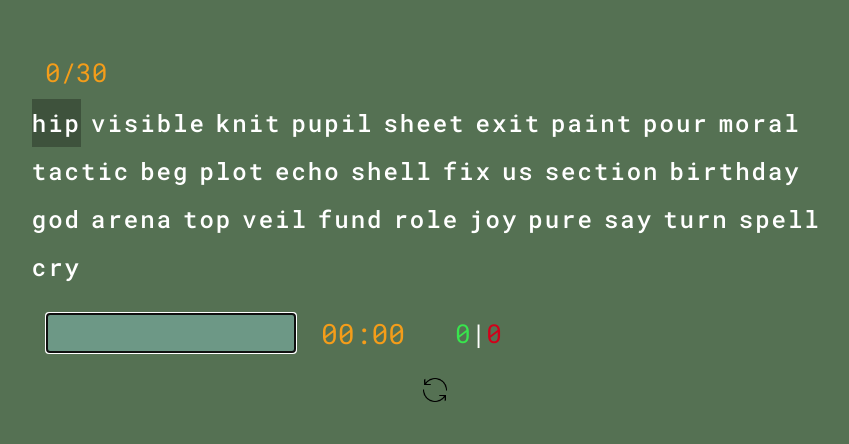
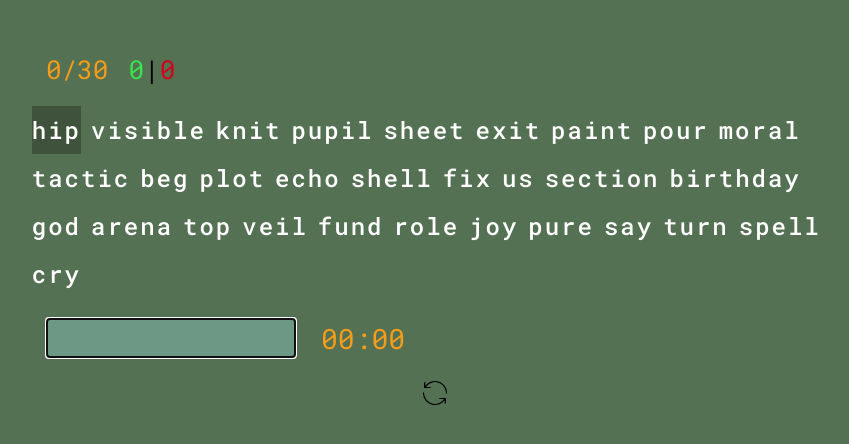
Before and after one commit to serkanisyapan/react-type, a React (Vite) app: page / in a window 1280 px wide. Shown: the part 170-614 px from the top of the page, without its empty margins (205-1054 px from the left). Built offline with nearby package versions, Linux system fonts and the light colour scheme.

Commit message:
refactoring

```diff
--- a/src/App.css
+++ b/src/App.css
@@ -74,18 +74,15 @@
 
 .word-count-board {
   align-self: start;
-  margin-left: 186px;
   font-family: Roboto Mono;
   font-size: 26px;
   color: #f49d1a;
-  margin-bottom: 10px;
 }
 
 .correct-wrong {
   font-family: Roboto Mono;
   font-size: 26px;
-  margin-left: 25px;
-  padding: 5px 25px;
+  margin-left: 20px;
 }
 
 .refresh-button img {
@@ -111,6 +108,15 @@
   margin-left: 25px;
 }
 
+.scores {
+  display: flex;
+  align-items: center;
+  justify-content: center;
+  align-self: start;
+  margin-left: 187px;
+  margin-bottom: 20px;
+}
+
 .refresh-button:hover {
   transform: rotate(-360deg);
 }
--- a/src/App.jsx
+++ b/src/App.jsx
@@ -2,15 +2,17 @@ import { useState, useEffect, useRef } from "react";
 import { allWords } from "./words.js";
 import { pickRandom30Words } from "./utils/pickRandom30Words.js";
 import { checkWordColor } from "./utils/checkWordColor.js";
-import { Word } from "./Word.jsx";
+import { Word } from "./components/Word.jsx";
+import { Timer } from "./components/Timer.jsx";
+import { CountTable } from "./components/CountTable.jsx";
 import refreshImage from "./assets/refresh-image.png";
 import "./App.css";
-import { Timer } from "./Timer.jsx";
 
 export const App = () => {
   const [words, setWords] = useState([]);
   const [userInput, setUserInput] = useState("");
   const [wordCount, setWordCount] = useState(0);
+  const [keyStrokes, setKeyStrokes] = useState(0);
   const [showRestartTurn, setShowRestartTurn] = useState(false);
   const [isGameOver, setIsGameOver] = useState(false);
   const [isGameStarted, setIsGameStarted] = useState(false);
@@ -44,6 +46,11 @@ export const App = () => {
       event.preventDefault();
       checkIsWordCorrect(userInput, words, wordCount);
     }
+    if (event.key === "Backspace") {
+      return;
+    } else {
+      setKeyStrokes(keyStrokes + 1);
+    }
   };
 
   const handleOnChange = (event) => {
@@ -60,8 +67,6 @@ export const App = () => {
   };
 
   const typedWordCount = `${wordCount}/${words.length}`;
-  const correctWords = words.filter((word) => word.isCorrect === true).length;
-  const wrongWords = words.filter((word) => word.isCorrect === false).length;
 
   const refreshTurn = () => {
     setWordCount(0);
@@ -83,7 +88,10 @@ export const App = () => {
 
   return (
     <div className="type-container">
-      <span className="word-count-board">{typedWordCount}</span>
+      <div className="scores">
+        <span className="word-count-board">{typedWordCount}</span>
+        <CountTable tableClass="correct-wrong" words={words} />
+      </div>
       <div className="word-container">
         {words.map((word, wordID) => (
           <Word
@@ -110,11 +118,6 @@ export const App = () => {
           isGameStarted={isGameStarted}
           timerReset={resetTimer}
         />
-        <div className="correct-wrong">
-          <span style={{ color: "#38E54D" }}>{correctWords}</span>
-          <span style={{ color: "white" }}>|</span>
-          <span style={{ color: "#D2001A" }}>{wrongWords}</span>
-        </div>
       </div>
       <button
         onMouseOver={() => setShowRestartTurn(true)}
--- /dev/null
+++ b/src/components/CountTable.jsx
@@ -0,0 +1,10 @@
+export const CountTable = ({ words, tableClass }) => {
+  const correctWords = words.filter((word) => word.isCorrect === true).length;
+  const wrongWords = words.filter((word) => word.isCorrect === false).length;
+  return (
+    <span className={tableClass}>
+      <span style={{ color: "#38E54D" }}>{correctWords}</span>|
+      <span style={{ color: "#D2001A" }}>{wrongWords}</span>
+    </span>
+  );
+};
```
Also changed, not shown: src/components/Timer.jsx (renamed from src/Timer.jsx), src/components/Word.jsx (renamed from src/Word.jsx).
